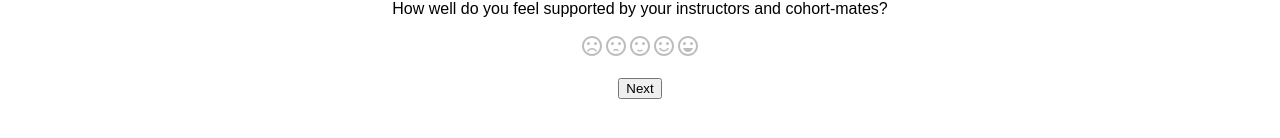
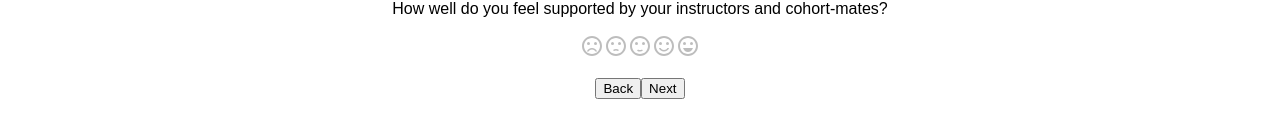
Before and after one commit to whoguy24/weekend-redux-feedback-loop, a React (Create React App) app: page /#/support in a window 1280 px wide. Shown: the part 300-438 px from the top of the page. Built offline with nearby package versions, Linux system fonts and the light colour scheme.

Commit message:
Unified navigation logic.

```diff
--- a/src/components/CommentsForm/CommentsForm.jsx
+++ b/src/components/CommentsForm/CommentsForm.jsx
@@ -25,6 +25,7 @@ function CommentsForm () {
     // Define Redux Reducers
     const feedback = useSelector((store) => store.feedbackReducer);
 
+    // Set Value if One Exists in Redux Store
     useEffect(() => {
         if (feedback.comments) {
             setComments(feedback.comments)
@@ -32,30 +33,32 @@ function CommentsForm () {
     }, []);
 
     // Handle Button Click
-    function handleButtonClick () {
-        dispatch({
-            type: 'SET_COMMENTS',
-            payload: comments
-        })
-        goToNextPage('/review');
+    function handleButtonClick( direction ) {
+        if (direction === 'Forward') {
+            if (comments) {
+                dispatch({
+                    type: 'SET_COMMENTS',
+                    payload: comments
+                })
+            }
+            navigate('/review')
+        }
+        else if (direction === 'Back') {
+            navigate('/goof')
+        }
     }
-
-    // Navigate to Next Page
-    // Perhaps a DRY opportunity next week for this function?
-    function goToNextPage(path) {
-        navigate(path);
-    };
 
     // Render Elements on the DOM
     return (
         <div>
             <p>Please leave some comments. This step is optional.</p>
+            <button onClick = {() => { handleButtonClick('Back') }}>Back</button>
             <input
                 type="text"
                 value={ comments }
                 onChange={(event) => setComments(event.target.value)}
             />
-            <button onClick={ handleButtonClick }>Next</button>
+            <button onClick = {() => { handleButtonClick('Forward') }}>Next</button>
         </div>
     )
 }
--- a/src/components/FeelingForm/FeelingForm.jsx
+++ b/src/components/FeelingForm/FeelingForm.jsx
@@ -27,6 +27,7 @@ function FeelingForm () {
     // Define Local State
     const [feeling, setFeeling] = useState(0);
 
+    // Set Value if One Exists in Redux Store
     useEffect(() => {
         if (feedback.feeling) {
             setFeeling(feedback.feeling)
@@ -34,24 +35,23 @@ function FeelingForm () {
     }, []);
 
     // Handle Button Click
-    function handleButtonClick () {
+    function handleButtonClick( direction ) {
+        if (direction === 'Forward') {
             if (feeling) {
                 dispatch({
                     type: 'SET_FEELING',
                     payload: feeling
                 })
-            goToNextPage('/understanding');
+                navigate('/understanding')
             }
             else {
                 setError('Please choose a rating before proceeding.');
             }
         }
-
-    // Navigate to Next Page
-    // Perhaps a DRY opportunity next week for this function?
-    function goToNextPage(path) {
-        navigate(path);
-    };
+        else if (direction === 'Back') {
+            navigate('/')
+        }
+    }
 
     // Render Elements on the DOM
     return (
@@ -59,7 +59,8 @@ function FeelingForm () {
             <p>How are you feeling today?</p>
             <SmileRating value={feeling} setValueFunction={setFeeling} />
             { error, <p className="text-error">{error}</p> }
-            <button onClick={ handleButtonClick }>Next</button>
+            <button onClick = {() => { handleButtonClick('Back') }}>Back</button>
+            <button onClick = {() => { handleButtonClick('Forward') }}>Next</button>
         </div>
     )
 }
--- a/src/components/Goof/Goof.jsx
+++ b/src/components/Goof/Goof.jsx
@@ -26,6 +26,7 @@ function Goof () {
     // Define Redux Reducers
     const feedback = useSelector((store) => store.feedbackReducer);
 
+    // Set Value if One Exists in Redux Store
     useEffect(() => {
         if (feedback.goof) {
             setGoof(feedback.goof)
@@ -33,17 +34,21 @@ function Goof () {
     }, []);
 
     // Handle Button Click
-    function handleButtonClick () {
-        if (goof.length >= 500) {
-            dispatch({
-                type: 'SET_GOOF',
-                payload: goof
-            })
-            goToNextPage('/comments');
+    function handleButtonClick( direction ) {
+        if (direction === 'Forward') {
+            if (goof.length >= 5) {
+                dispatch({
+                    type: 'SET_GOOF',
+                    payload: goof
+                })
+                navigate('/review')
+            }
+            else {
+                setError('Wow, what a great start! You are well on your way to the required 500 characters for this step.');
+            }
         }
-        else {
-            setGoof('');
-            setError(`Wow, what a great start! You are well on your way to the required 500 characters for this step.`);
+        else if (direction === 'Back') {
+            navigate('/support')
         }
     }
 
@@ -63,8 +68,9 @@ function Goof () {
                 value={ goof }
                 onChange={(event) => setGoof(event.target.value)}
             />
-            <button onClick={ handleButtonClick }>Next</button>
             { error, <p className="text-error">{error}</p> }
+            <button onClick = {() => { handleButtonClick('Back') }}>Back</button>
+            <button onClick = {() => { handleButtonClick('Forward') }}>Next</button>
         </div>
     )
 }
--- a/src/components/Review/Review.jsx
+++ b/src/components/Review/Review.jsx
@@ -22,7 +22,8 @@ function Review () {
     const feedback = useSelector((store) => store.feedbackReducer);
 
     // Handle Button Click
-    function handleButtonClick () {
+    function handleButtonClick( direction ) {
+        if (direction === 'Forward') {
             axios({
                 method: 'POST',
                 url: '/feedback',
@@ -32,15 +33,13 @@ function Review () {
                 dispatch({
                     type: 'CLEAR_FEEDBACK',
                 })
+                navigate('/thank-you');
             })
-        goToNextPage('/thank-you');
         }
-
-    // Navigate to Next Page
-    // Perhaps a DRY opportunity next week for this function?
-    function goToNextPage(path) {
-        navigate(path);
-    };
+        else if (direction === 'Back') {
+            navigate('/comments')
+        }
+    }
 
     // Render Elements on the DOM
     return (
@@ -53,7 +52,8 @@ function Review () {
                 <li>TOS Essay = "{feedback.goof}"</li>
                 <li>Comments = "{feedback.comments}"</li>
             </ul>
-            <button onClick={ handleButtonClick }>Submit</button>
+            <button onClick = {() => { handleButtonClick('Back') }}>Back</button>
+            <button onClick = {() => { handleButtonClick('Forward') }}>Submit</button>
         </div>
     )
 }
--- a/src/components/SupportForm/SupportForm.jsx
+++ b/src/components/SupportForm/SupportForm.jsx
@@ -27,6 +27,7 @@ function SupportForm () {
     // Define Redux Reducers
     const feedback = useSelector((store) => store.feedbackReducer);
 
+    // Set Value if One Exists in Redux Store
     useEffect(() => {
         if (feedback.support) {
             setSupport(feedback.support)
@@ -34,32 +35,23 @@ function SupportForm () {
     }, []);
 
     // Handle Button Click
-    function handleButtonClick () {
-        dispatch({
-            type: 'SET_SUPPORT',
-            payload: support
-        })
-        goToNextPage('/goof');
-    }
-
-    function handleButtonClick () {
+    function handleButtonClick( direction ) {
         if (support) {
             dispatch({
                 type: 'SET_SUPPORT',
                 payload: support
             })
-            goToNextPage('/goof');
+            if (direction === 'Forward') {
+                navigate('/goof')
+            }
+            else if (direction === 'Back') {
+                navigate('/understanding')
+            }
         }
         else {
             setError('Please choose a rating before proceeding.');
         }
     }
-
-    // Navigate to Next Page
-    // Perhaps a DRY opportunity next week for this function?
-    function goToNextPage(path) {
-        navigate(path);
-    };
 
     // Render Elements on the DOM
     return (
@@ -67,7 +59,8 @@ function SupportForm () {
             <p>How well do you feel supported by your instructors and cohort-mates?</p>
             <SmileRating value={support} setValueFunction={setSupport} />
             { error, <p className="text-error">{error}</p> }
-            <button onClick={ handleButtonClick }>Next</button>
+            <button onClick = {() => { handleButtonClick('Back') }}>Back</button>
+            <button onClick = {() => { handleButtonClick('Forward') }}>Next</button>
         </div>
     )
 }
--- a/src/components/ThankYou/ThankYou.jsx
+++ b/src/components/ThankYou/ThankYou.jsx
@@ -14,16 +14,11 @@ function ThankYou () {
     // Define Navigation for Button
     const navigate = useNavigate();
 
-    // Handle Next Button
-    function goToNextPage() {
-        navigate('/');
-    };
-
+    // Render Elements on the DOM
     return (
         <div>
-            <p>Your feedback has been submitted.</p>
-            <p>Thank you!</p>
-            <button onClick={ goToNextPage }>Close</button>
+            <p>Your feedback has been submitted. Thank you!</p>
+            <button onClick = {() => { navigate('/') }}>Done</button>
         </div>
     )
 }
--- a/src/components/UnderstandingForm/UnderstandingForm.jsx
+++ b/src/components/UnderstandingForm/UnderstandingForm.jsx
@@ -27,6 +27,7 @@ function UnderstandingForm () {
     // Define Redux Reducers
     const feedback = useSelector((store) => store.feedbackReducer);
 
+    // Set Value if One Exists in Redux Store
     useEffect(() => {
         if (feedback.understanding) {
             setUnderstanding(feedback.understanding)
@@ -34,32 +35,32 @@ function UnderstandingForm () {
     }, []);
 
     // Handle Button Click
-    function handleButtonClick () {
-        if (understanding >= 0 && understanding <= 5) {
+    function handleButtonClick( direction ) {
+        if (understanding) {
             dispatch({
                 type: 'SET_UNDERSTANDING',
                 payload: understanding
             })
-            goToNextPage('/support');
+            if (direction === 'Forward') {
+                navigate('/support')
+            }
+            else if (direction === 'Back') {
+                navigate('/feeling')
+            }
         }
         else {
             setError('Please choose a rating before proceeding.');
         }
     }
 
-    // Navigate to Next Page
-    // Perhaps a DRY opportunity next week for this function?
-    function goToNextPage(path) {
-        navigate(path);
-    };
-
     // Render Elements on the DOM
     return (
         <div>
-            <p>On a scale of 1 to 5, well do you understand the material presented?</p>
+            <p>How well do you understand the material presented?</p>
             <SmileRating value={understanding} setValueFunction={setUnderstanding} />
             { error, <p className="text-error">{error}</p> }
-            <button onClick={ handleButtonClick }>Next</button>
+            <button onClick = {() => { handleButtonClick('Back') }}>Back</button>
+            <button onClick = {() => { handleButtonClick('Forward') }}>Next</button>
         </div>
     )
 }
```
Lines whose indentation alone changed are shown as unchanged.
